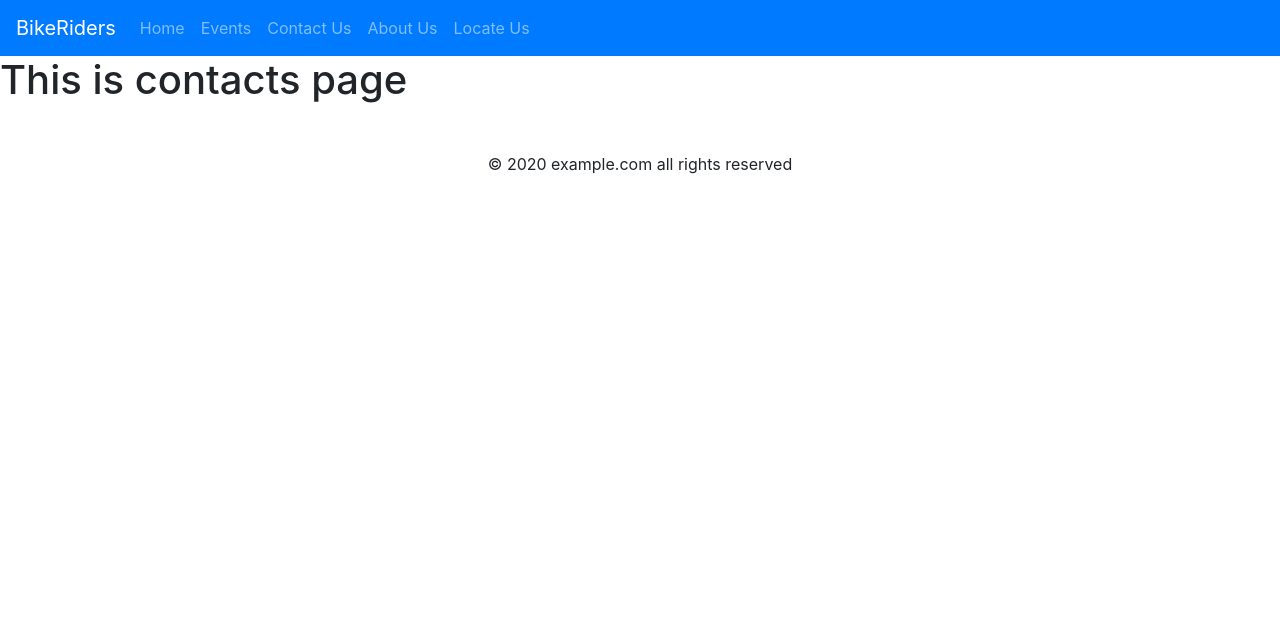
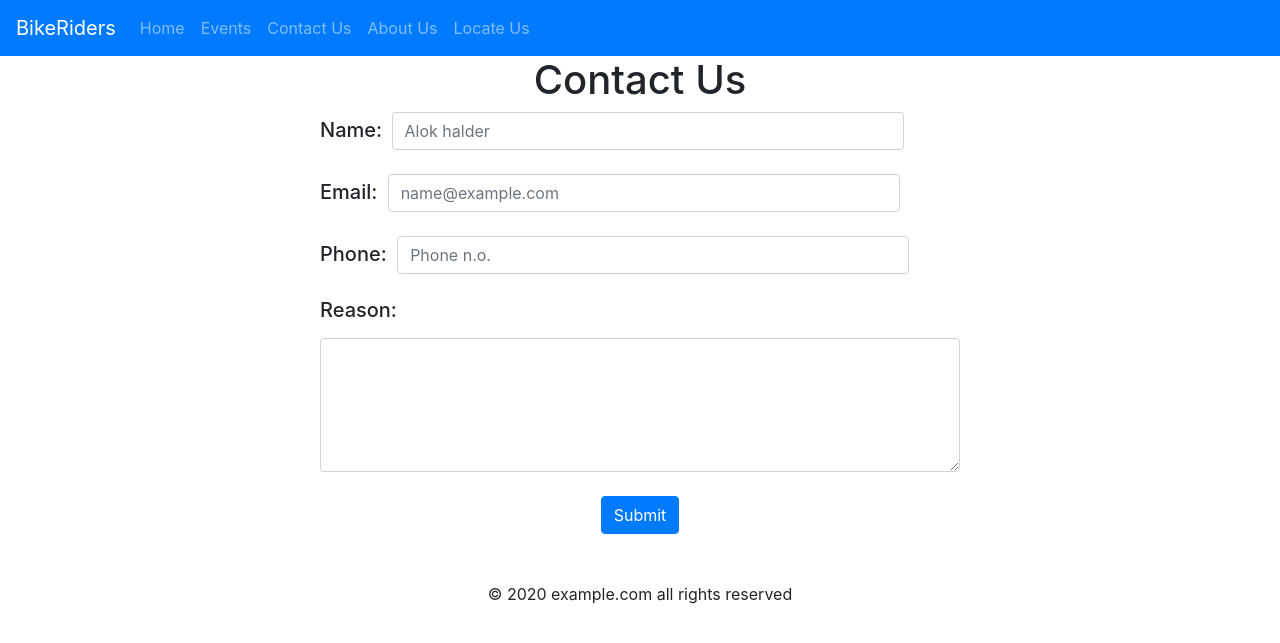
Before and after one commit to Ariyohalder2007/bikerider, a Django app: page /contact/ in a window 1280 px wide. Shown: the top 643 px of the page. Run offline with Django 3.2, Linux system fonts and the light colour scheme; some libraries are stand-ins or nearby versions.

Commit message:
Minnor changes

```diff
--- a/home/templates/home/contact.html
+++ b/home/templates/home/contact.html
@@ -1,10 +1,29 @@
-{% extends 'home/base.html' %}
-{% block title %}
-Contact Us
-{% endblock title %}
+{% extends 'home/base.html' %} {% block title %} Contact Us {% endblock title %}
 {% block body %}
-<h1>This is contacts page</h1>
+<div class="container">
+    <h1 style="text-align: center;">Contact Us</h1>
+<form method="POST" action="/contact/"> {% csrf_token %}
+    <div class="form-group" style="margin: auto; display: block; width: 50vw;">
+      <label style="display: inline;" for="exampleFormControlInput2"><h5 style="display: inline;
+        margin-right: 5px;">Name:</h5></label>
+      <input type="name" style="width: 40vw; display: inline-block;" class="form-control" id="exampleFormControlInput2" placeholder="Alok halder">
+    </div>
+    <div class="form-group my-4" style="margin: auto; display: block; width: 50vw;">
+      <label style="display: inline;" for="exampleFormControlInput1"> <h5 style="display: inline; margin-right: 5px;">Email: </h5> </label>
+      <input  type="email" style="width: 40vw; display: inline-block;" class="form-control" id="exampleFormControlInput1" placeholder="name@example.com">
+    </div>
+    <div class="form-group my-4" style="margin: auto; display: block; width: 50vw;">
+      <label style="display: inline;" for="exampleFormControlInput3"> <h5 style="display: inline; margin-right: 5px;">Phone: </h5> </label>
+      <input  type="email" style="width: 40vw; display: inline-block;" class="form-control" id="exampleFormControlInput3" placeholder="Phone n.o.">
+    </div>
+
+
+    <div class="form-group" style="margin: auto; display: block; width: 50vw;">
+      <label for="exampleFormControlTextarea1"> <h5>Reason: </h5></label>
+      <textarea class="form-control" id="exampleFormControlTextarea1" rows="5"></textarea>
+    </div>
+    <button class="btn btn-primary my-4" style="margin: auto; display: block;">Submit</button>
+  </form>
+  </div>
 {% endblock body %}
-
-{% block js %}
-{% endblock js %}
+{% block js %} {% endblock js %}
--- a/home/views.py
+++ b/home/views.py
@@ -2,6 +2,8 @@ from django.shortcuts import render
 from django.http import HttpResponse
 from .models import Event
 import datetime
+from math import ceil
+
 mydate = datetime.date.today
 
 
@@ -16,7 +18,7 @@ def events(request):
 
     event = Event.objects.all()
 
-    params={'Event':event, 'tday':mydate}
+    params={ 'Event':event, 'tday':mydate}
     return render(request, "home/events.html", params)
 def contact(request):
 
```
Also changed, not shown: home/templates/home/events.html (+8 -2 lines), home/templates/home/index.html (+6 -2 lines).
